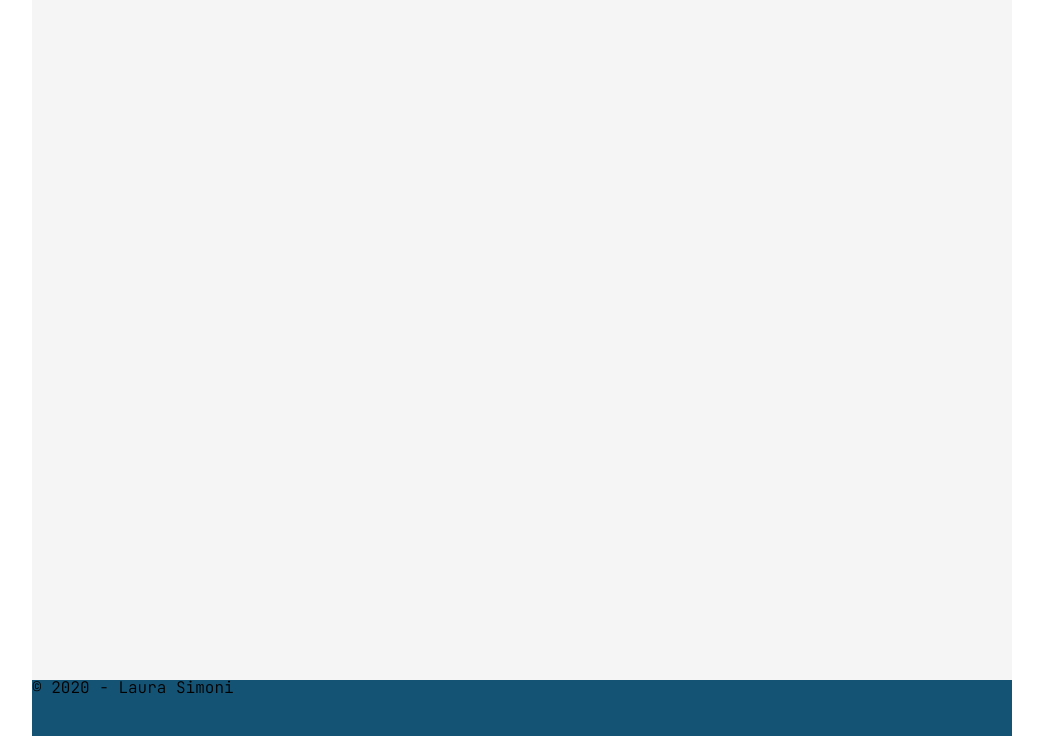
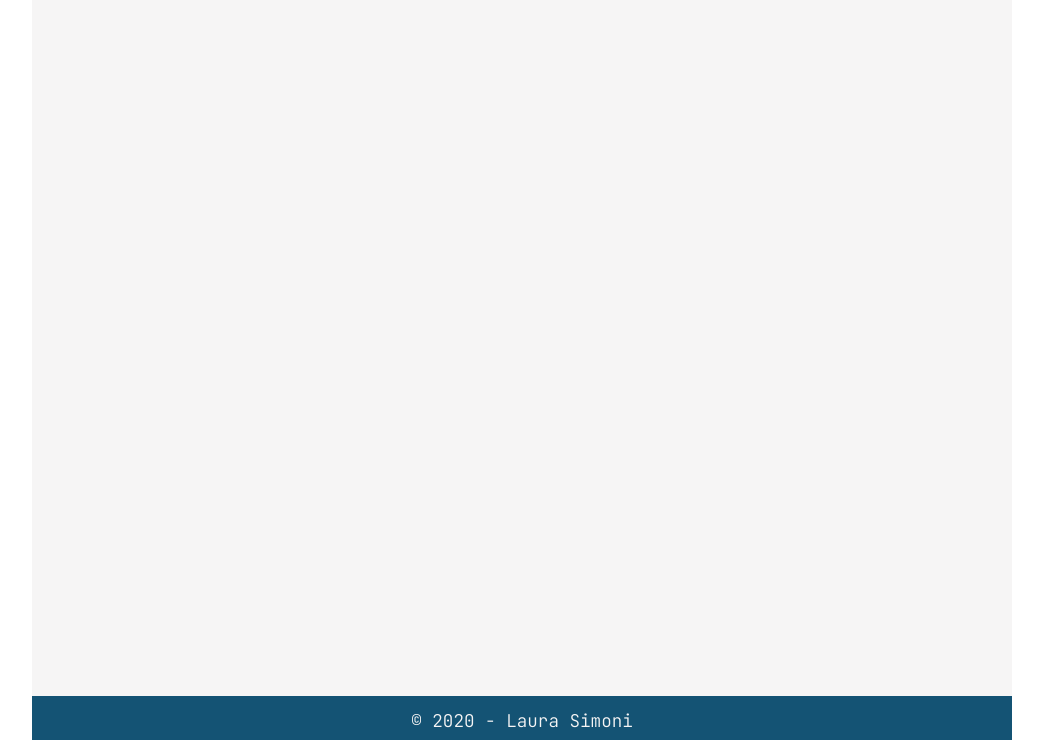
Before and after one commit to lsimonidev/mywebsite, a plain HTML site: page index.html in a window 1280 px wide. Shown: the part 64-804 px from the top of the page, without its empty margins (118-1161 px from the left). Drawn offline with Linux system fonts and the light colour scheme.

Commit message:
footer ok

```diff
--- a/style/style.css
+++ b/style/style.css
@@ -51,10 +51,14 @@ body{
 
 main{
     background-color: #f6f5f5;
-    height: 86vh;
+    height: 88vh;
 }
 
 footer{
     background-color: #145374;
-    height: 7vh;
+    height: 1.5vh;
+    color: #f6f5f5;
+    text-align: center;
+    font-size: 1.1rem;
+    padding: 1rem;
 }
```
